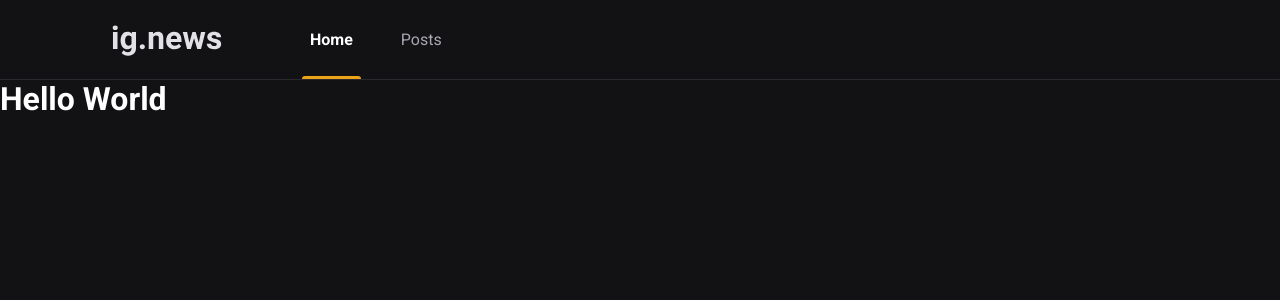
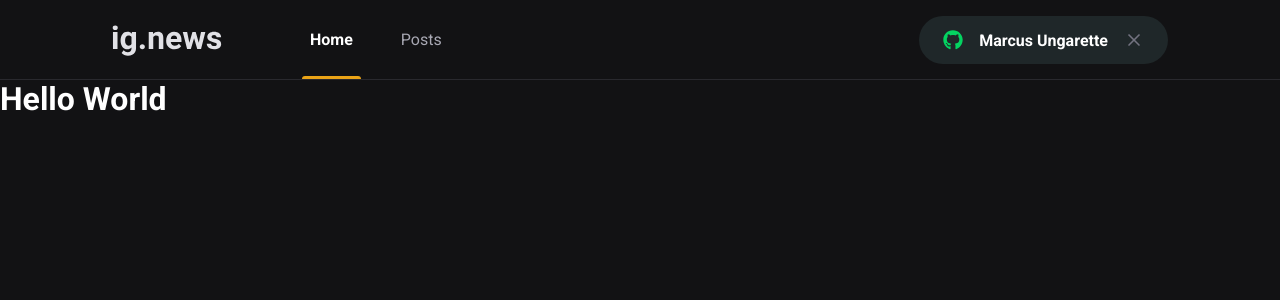
Before and after one commit to marcusungarette/next-ignews, a Next.js app: page / in a window 1280 px wide. Shown: the top 300 px of the page. Built offline with nearby package versions, Linux system fonts and the light colour scheme.

Commit message:
Added SignInButton Component

```diff
--- a/package.json
+++ b/package.json
@@ -11,6 +11,7 @@
     "next": "10.2.0",
     "react": "17.0.2",
     "react-dom": "17.0.2",
+    "react-icons": "^4.2.0",
     "sass": "^1.32.12"
   },
   "devDependencies": {
--- a/src/components/Header/index.tsx
+++ b/src/components/Header/index.tsx
@@ -1,3 +1,4 @@
+import { SignInButton } from '../SignInButton';
 import styles from './styles.module.scss';
 
 export function Header() {
@@ -11,6 +12,7 @@ export function Header() {
           </a>
           <a href="Posts">Posts</a>
         </nav>
+        <SignInButton />
       </div>
     </header>
   );
--- a/src/components/Header/styles.module.scss
+++ b/src/components/Header/styles.module.scss
@@ -51,4 +51,8 @@
       }
     }
   }
+
+  > button {
+    margin-left: auto;
+  }
 }
--- /dev/null
+++ b/src/components/SignInButton/index.tsx
@@ -0,0 +1,20 @@
+import { FaGithub } from 'react-icons/fa';
+import { FiX } from 'react-icons/fi';
+import styles from './styles.module.scss';
+
+export function SignInButton() {
+  const isUserLoggedIn = true;
+
+  return isUserLoggedIn ? (
+    <button type="button" className={styles.signInButton}>
+      <FaGithub color="#04d361" />
+      Marcus Ungarette
+      <FiX color="#737380" className={styles.closeIcon} />
+    </button>
+  ) : (
+    <button type="button" className={styles.signInButton}>
+      <FaGithub color="#eba417" />
+      Sign in with Github
+    </button>
+  );
+}
--- /dev/null
+++ b/src/components/SignInButton/styles.module.scss
@@ -0,0 +1,33 @@
+.signInButton {
+  height: 3rem;
+  border-radius: 3rem;
+  background: var(--gray-850);
+  border: 0;
+  padding: 0 1.5rem;
+
+  display: flex;
+  align-items: center;
+  justify-content: center;
+
+  color: var(--white);
+  font-weight: bold;
+
+  svg {
+    width: 20px;
+    height: 20px;
+  }
+
+  svg:first-child {
+    margin-right: 1rem;
+  }
+
+  svg.closeIcon {
+    margin-left: 1rem;
+  }
+
+  transition: filter 0.2s;
+
+  &:hover {
+    filter: brightness(0.8);
+  }
+}
--- a/src/styles/global.scss
+++ b/src/styles/global.scss
@@ -10,6 +10,7 @@
   --gray-50: #e1e1e6;
   --gray-300: #a8a8b3;
   --gray-800: #29292e;
+  --gray-850: #1f2729;
   --gray-900: #121214;
 
   --cyan-500: #61dafb;
```
Also changed, not shown: 1 other file (tests, documents, lock files or other folders).
